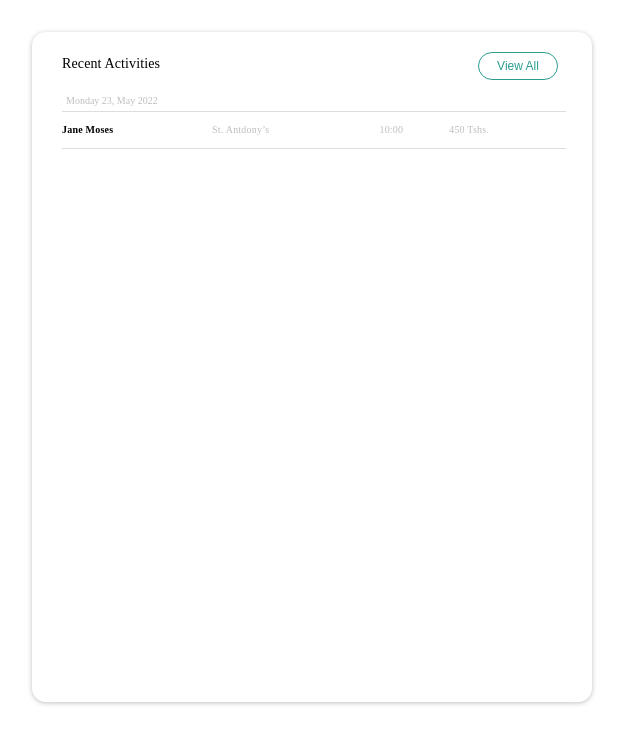
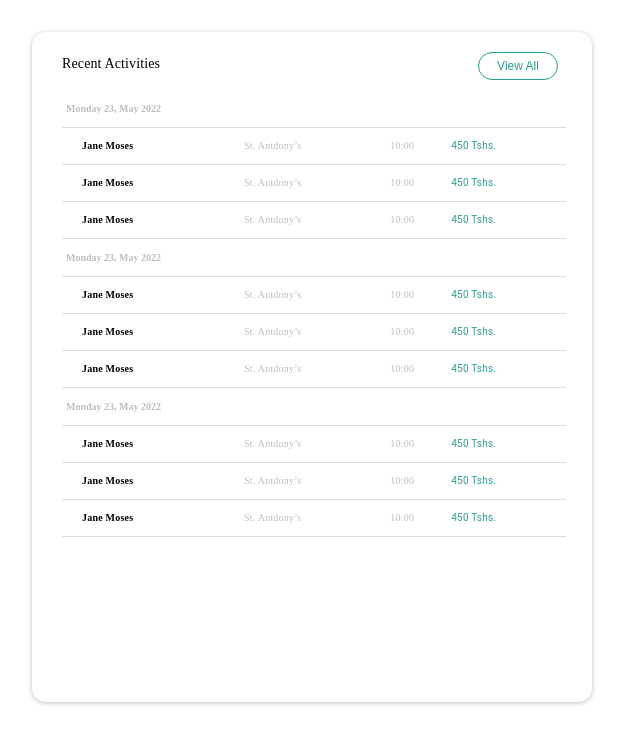
Before and after one commit to thidinhxm/library-management-client, a React (Create React App) app: page /login in a window 1280 px wide. Shown: the top 744 px of the page, without its empty margins (0-640 px from the left). Built offline with nearby package versions, Linux system fonts and the light colour scheme.

Commit message:
adjust Recent Activity UI

```diff
--- a/src/components/activities/recentActivity/recentActivity.jsx
+++ b/src/components/activities/recentActivity/recentActivity.jsx
@@ -15,6 +15,18 @@ function RecentActivity(props) {
           <td> 10:00</td>
           <td> 450 Tshs.</td>
         </tr>
+        <tr>
+          <td>Jane Moses</td>
+          <td>St. Antdony’s</td>
+          <td> 10:00</td>
+          <td> 450 Tshs.</td>
+        </tr>
+        <tr>
+          <td>Jane Moses</td>
+          <td>St. Antdony’s</td>
+          <td> 10:00</td>
+          <td> 450 Tshs.</td>
+        </tr>
       </table>
     </div>
   );
--- a/src/components/activities/recentActivity/recentActivity.module.scss
+++ b/src/components/activities/recentActivity/recentActivity.module.scss
@@ -11,7 +11,11 @@
 .date {
   font-size: 10px;
   color: #BEBEBE !important;
-  margin: 5px 34px;
+  margin: 0px 34px;
+  height: 27px;
+  display: flex;
+  align-items: center;
+  font-weight: 800;
 }
 .table {
   width: 100%;
@@ -32,5 +36,13 @@ td {
 }
 td:first-child {
   color: black;
-  font-weight: 800;
+  font-weight: 600;
+  padding-left: 20px;
 }
+td:last-child{
+  font-family: "Roboto", sans-serif;
+  font-size: 10px;
+  font-weight: 800px;
+  color:  #2A9D8F;
+  line-height: 22px;
+}
--- a/src/components/activities/recentActivityList.jsx
+++ b/src/components/activities/recentActivityList.jsx
@@ -17,6 +17,8 @@ function RecentActivityList(props) {
       </div>
       <div>
         <RecentActivity />
+        <RecentActivity />
+        <RecentActivity />
       </div>
     </div>
   );
--- a/src/components/activities/recentActivityList.module.scss
+++ b/src/components/activities/recentActivityList.module.scss
@@ -33,4 +33,9 @@
   color: #2a9d8f;
   background-color: #ffffff;
   font-size: 12px;
+  cursor: pointer;
 }
+.btnViewAll:hover {
+  background-color: #2a9d8f;
+  color: #ffffff;
+}
```
